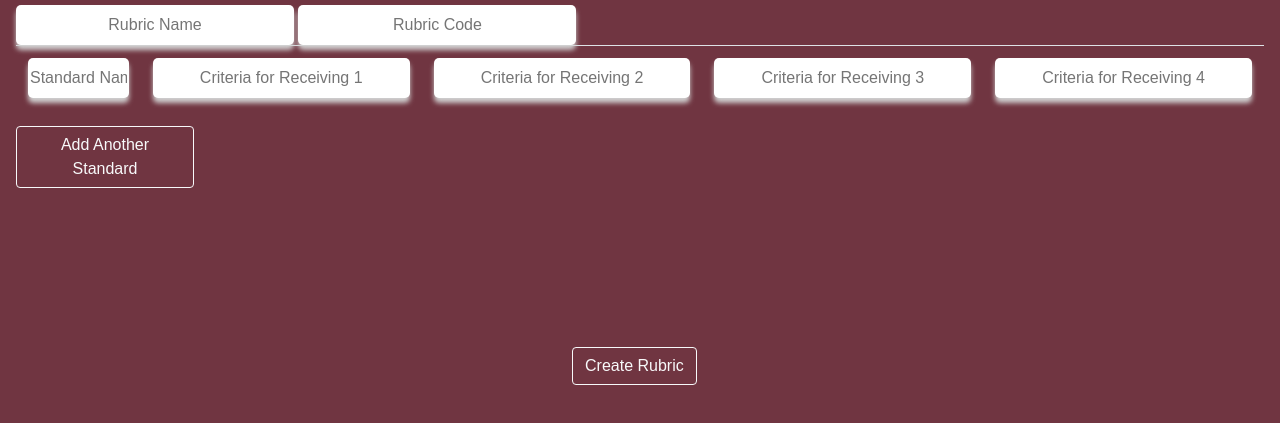
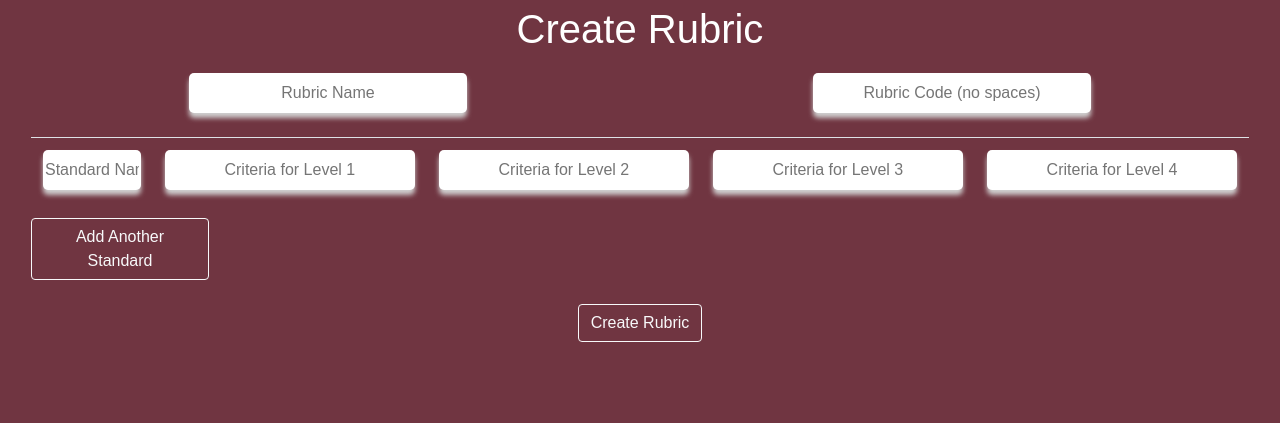
Before and after one commit to zminster/sbl, a website: page views/makerubric.html in a window 1280 px wide. Shown: the part 83-506 px from the top of the page. Drawn offline with nearby package versions, Linux system fonts and the light colour scheme.

Commit message:
major UI rollup

```diff
--- a/views/makerubric.html
+++ b/views/makerubric.html
@@ -39,28 +39,45 @@
       </div>
     </nav>
 
+    <h1 id="headline">Create Rubric</h1>
+
     <form method="POST" action="/addRubric">
-      <div>
+      <div class="container-fluid">
+        <div class="row pb-4">
+          <div class="col" align="center">
             <input class="text-center" style="width:278px"  type="text" id="rubricName" name="rubricName" placeholder="Rubric Name"/>
-        <input class="text-center" style="width:278px"  type="text" id="rubricID" name="rubricID" placeholder="Rubric Code"/>
           </div>
+          <div class="col" align="center">
+            <input class="text-center" style="width:278px"  type="text" id="rubricID" name="rubricID" placeholder="Rubric Code (no spaces)"/>
+          </div>
+        </div>
+
+      <div class="row">
+        <div class="col">
           <table style="width:100%" class="table table-hover" id="rubric-to-edit">
             <tbody>
               <tr>
                 <td style="width:10%"><input type="text" name="0 0" placeholder="Standard Name"/></td>
-            <td><input type="text" name="0 1" placeholder="Criteria for Receiving 1"/></td>
-            <td><input type="text" name="0 2" placeholder="Criteria for Receiving 2"/></td>
-            <td><input type="text" name="0 3" placeholder="Criteria for Receiving 3"/></td>
-            <td><input type="text" name="0 4" placeholder="Criteria for Receiving 4"/></td>
+                <td><input type="text" name="0 1" placeholder="Criteria for Level 1"/></td>
+                <td><input type="text" name="0 2" placeholder="Criteria for Level 2"/></td>
+                <td><input type="text" name="0 3" placeholder="Criteria for Level 3"/></td>
+                <td><input type="text" name="0 4" placeholder="Criteria for Level 4"/></td>
               </tr>
             </tbody>
           </table>
-      <div>
+        </div>
+      </div>
+      <div class="row pb-4">
+        <div class="col">
           <button type="button" id="make-standard" class="btn btn-outline-light">Add Another Standard</button>
         </div>
-      <div class="buttons">
+      </div>
+      <div class="row">
+        <div class="col" align="center">
           <input type="hidden" id="standard_count" name="standard_count" value="1" />
           <input type="submit" class="btn btn-outline-light" value="Create Rubric">
+        </div>
+      </div>
     </div>
     </form>
   </body>
```
Also changed, not shown: views/data.html (+1 -1 lines), views/index.html (+1 -1 lines). Lines whose indentation alone changed are shown as unchanged.
